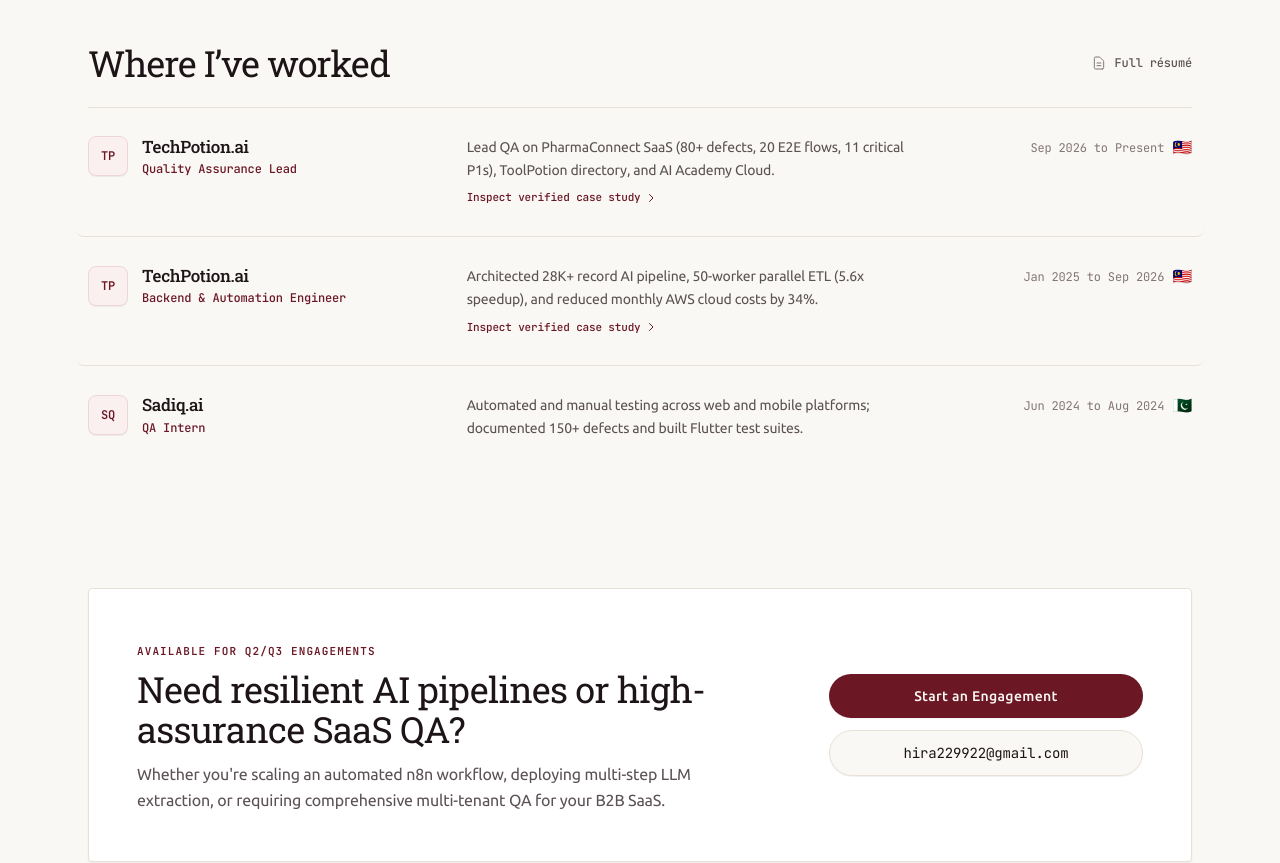
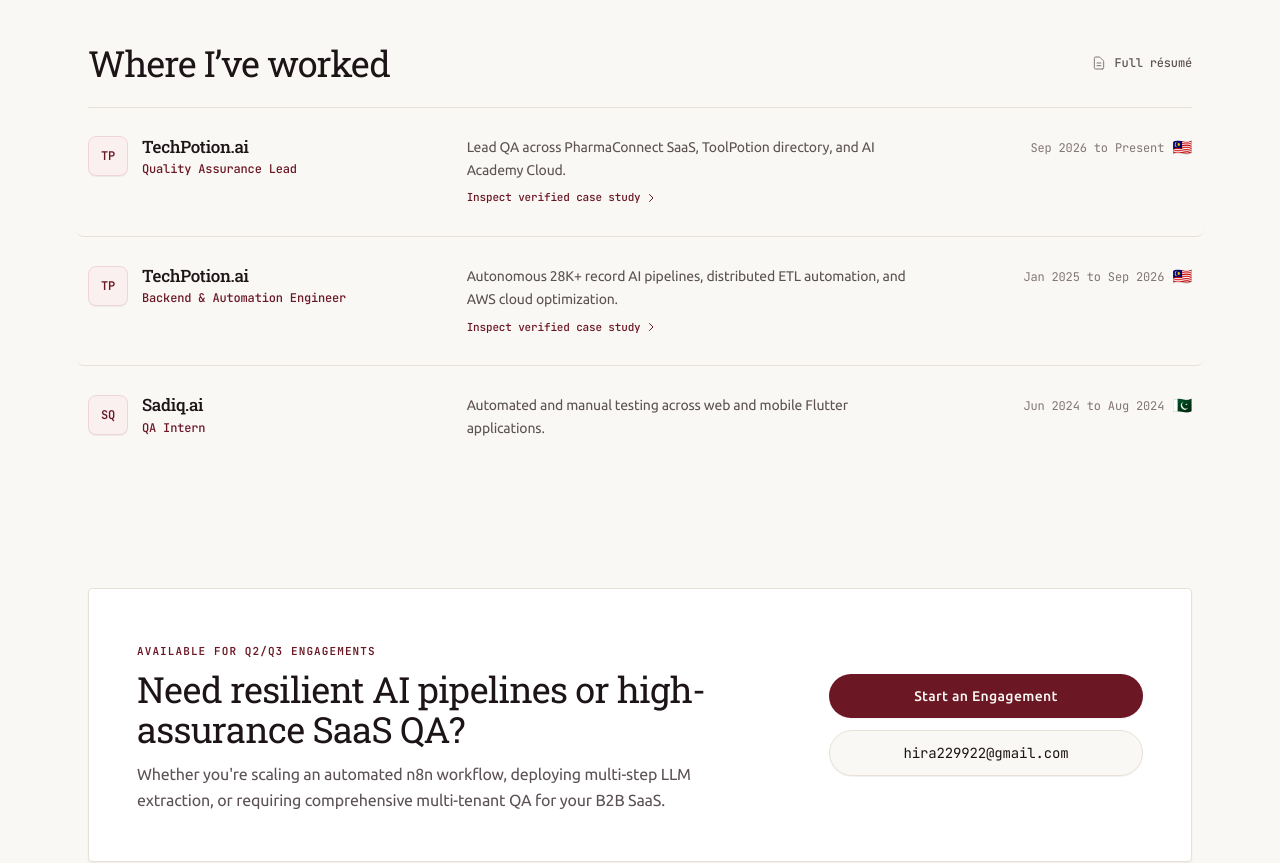
Before and after one commit to hira299/hira-ahmed-portfolio, a React (Vite) app: page / in a window 1280 px wide. Shown: the part 1200-2063 px from the top of the page. Built offline with nearby package versions, Linux system fonts and the light colour scheme.

Commit message:
refactor: simplify experience descriptions
Streamline job descriptions for better readability and focus on core impact.

```diff
--- a/src/components/ExperienceTimeline.tsx
+++ b/src/components/ExperienceTimeline.tsx
@@ -58,7 +58,7 @@
       flag: "🇲🇾",
       flagTitle: "Malaysia",
       description:
-        "Lead QA on PharmaConnect SaaS (80+ defects, 20 E2E flows, 11 critical P1s), ToolPotion directory, and AI Academy Cloud.",
+        "Lead QA across PharmaConnect SaaS, ToolPotion directory, and AI Academy Cloud.",
       caseStudySlug: "multitenant-saas-qa",
     },
     {
@@ -69,7 +69,7 @@
       flag: "🇲🇾",
       flagTitle: "Malaysia",
       description:
-        "Architected 28K+ record AI pipeline, 50-worker parallel ETL (5.6x speedup), and reduced monthly AWS cloud costs by 34%.",
+        "Autonomous 28K+ record AI pipelines, distributed ETL automation, and AWS cloud optimization.",
       caseStudySlug: "28k-record-pipeline",
     },
     {
@@ -80,7 +80,7 @@
       flag: "🇵🇰",
       flagTitle: "Pakistan",
       description:
-        "Automated and manual testing across web and mobile platforms; documented 150+ defects and built Flutter test suites.",
+        "Automated and manual testing across web and mobile Flutter applications.",
       caseStudySlug: undefined,
     },
   ];
```
